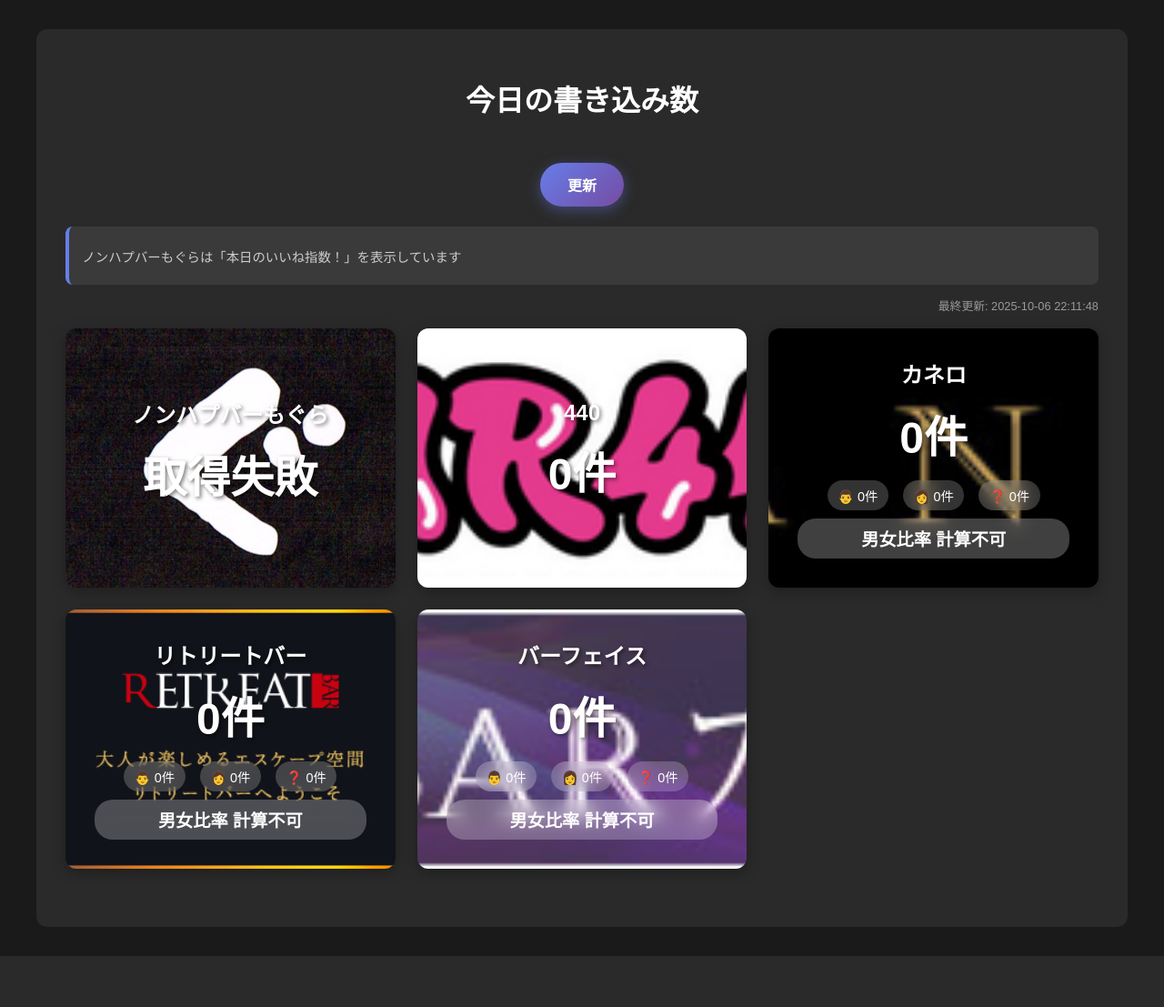
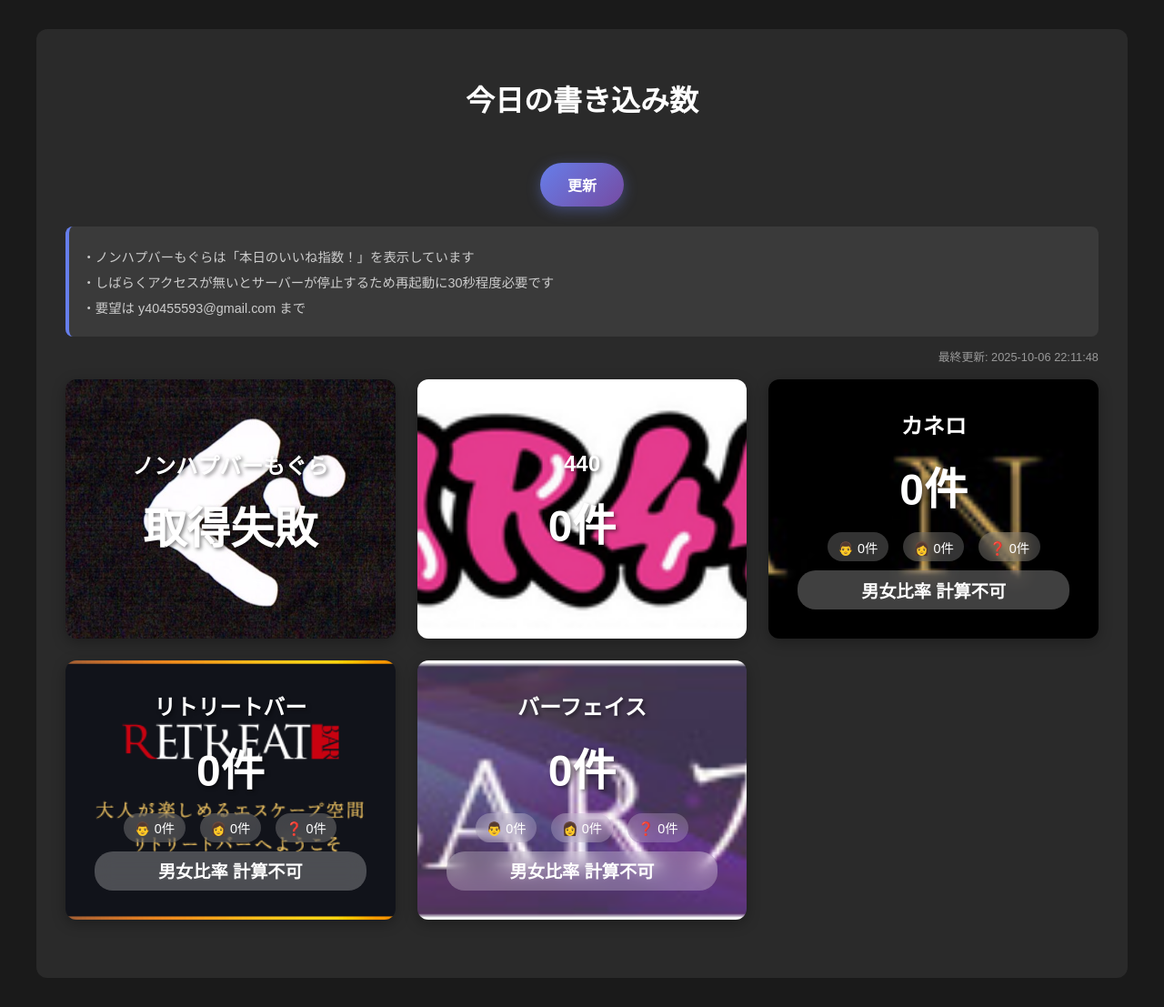
Before and after one commit to yoshi1357/bbs_checker, a Flask app: page / in a window 1280 px wide. Shown: the whole page at 91% size. Before the commit the page ends 1051 px from the top, so only its background shows below. Run offline with Flask 3, Linux system fonts and the light colour scheme; data that the repository does not hold is empty.

Commit message:
注意書きを追加

```diff
--- a/templates/index.html
+++ b/templates/index.html
@@ -13,7 +13,9 @@
             <button id="reload">更新</button>
         </div>
         <div class="remarks" id="remarks">
-            <p>ノンハプバーもぐらは「本日のいいね指数！」を表示しています</p>
+            <p>・ノンハプバーもぐらは「本日のいいね指数！」を表示しています</p>
+            <p>・しばらくアクセスが無いとサーバーが停止するため再起動に30秒程度必要です</p>
+            <p>・要望は y40455593@gmail.com まで</p>
         </div>
         <p class="updated-time" id="updated-time"></p>
         <ul class="post-list" id="post-list">
```
